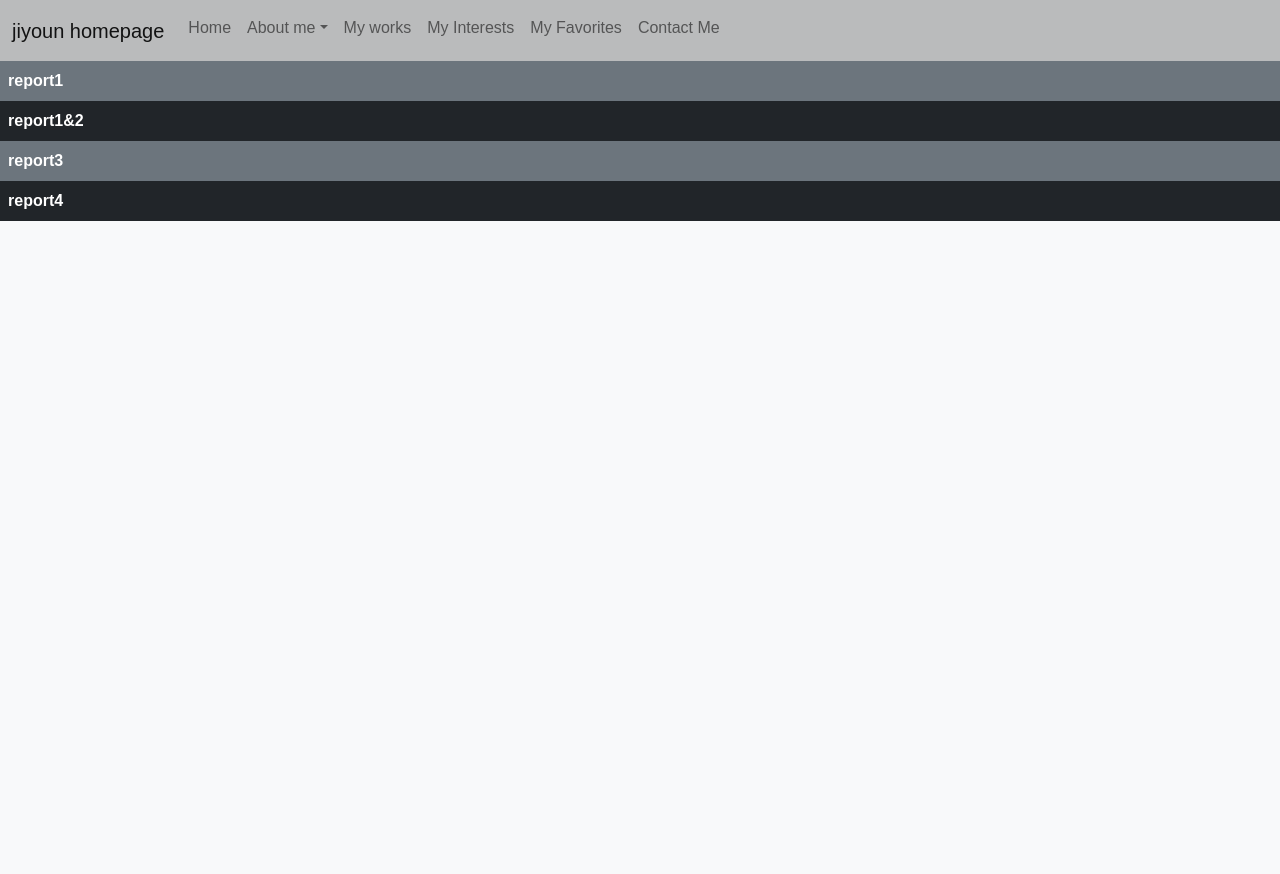
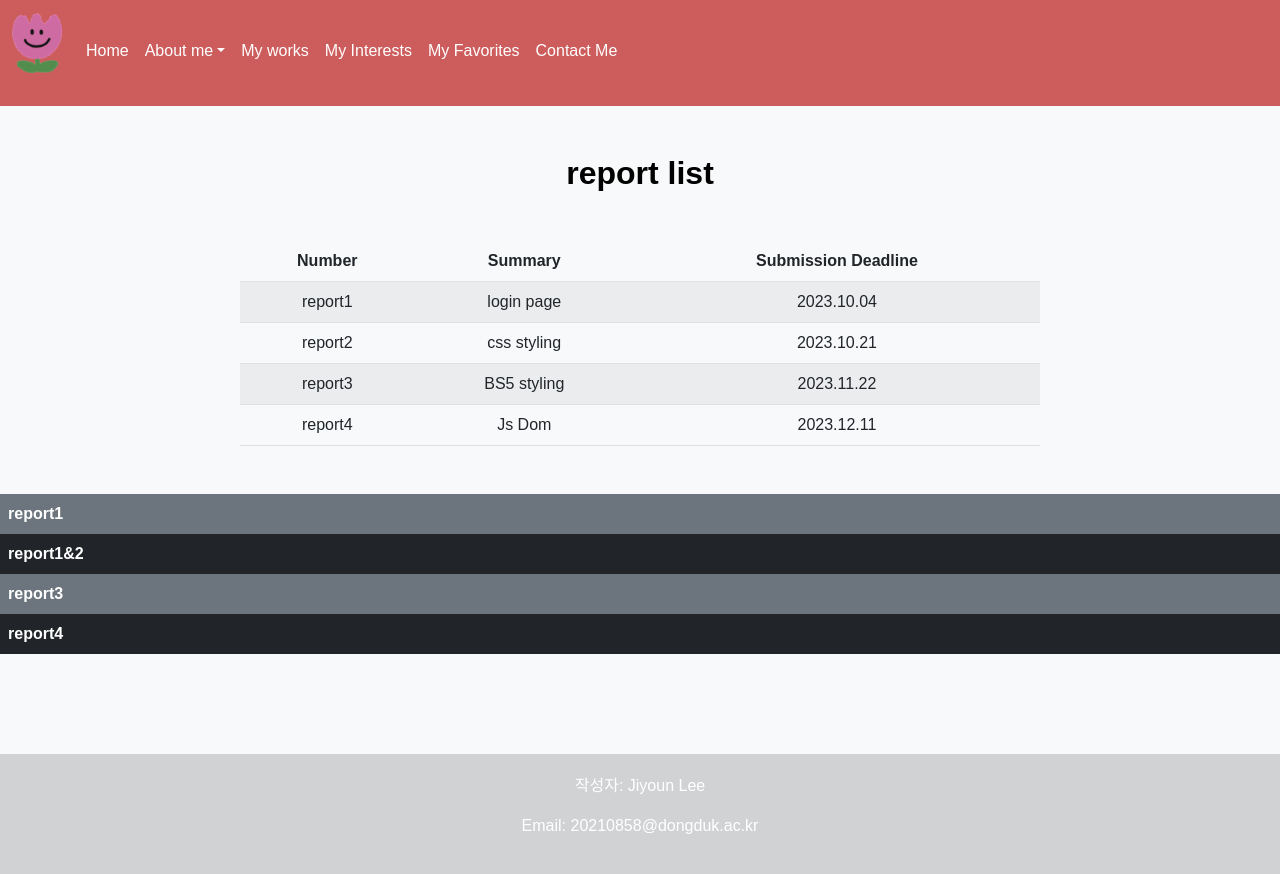
Before and after one commit to jiyunni/home, a plain HTML site: page final_report/report_page.html in a window 1280 px wide. Before the commit the page ends 800 px from the top, so only its background shows below. Drawn offline with nearby package versions, Linux system fonts and the light colour scheme.

Commit message:
final_report

```diff
--- a/final_report/footer.html
+++ b/final_report/footer.html
@@ -3,8 +3,17 @@
 <head>
     <meta charset="UTF-8">
     <title>Title</title>
+    <meta name="viewport" content="width=device-width, initial-scale=1">
+    <link href="https://cdn.jsdelivr.net/npm/bootstrap@5.2.2/dist/css/bootstrap.min.css" rel="stylesheet">
+    <script src="https://cdn.jsdelivr.net/npm/bootstrap@5.2.2/dist/js/bootstrap.bundle.min.js"></script>
+    <link rel="stylesheet" href="mystyle.css">
+
 </head>
 <body>
+    <div class="containerr footer">
+        <p>작성자: Jiyoun Lee</p>
+        <p>Email: 20210858@dongduk.ac.kr</p>
+    </div>
 
 </body>
 </html>
--- /dev/null
+++ b/final_report/footer.js
@@ -0,0 +1,13 @@
+document.addEventListener("DOMContentLoaded", function () {
+    const footerContainer = document.getElementById('footer');
+    const footerPath = footerContainer.getAttribute('data-include-path');
+
+    if (footerPath) {
+        fetch(footerPath)
+            .then(response => response.text())
+            .then(html => {
+                footerContainer.innerHTML = html;
+            })
+            .catch(error => console.error('Error fetching footer:', error));
+    }
+});
--- a/final_report/mystyle.css
+++ b/final_report/mystyle.css
@@ -1,4 +1,5 @@
-/*aboutme*/
+
+/* Apply the font to an element */
 body {
     font-family: 'Noto Sans KR', sans-serif;
 }
@@ -64,6 +65,13 @@ img {
     margin-top: 50px;
 }
 
+.containerr {
+    max-width: 100%;
+    margin-top: 100px;
+
+
+}
+
 h2.section-title {
     font-size: 1.5rem;
     font-weight: bold;
@@ -112,7 +120,7 @@ li {
     max-width: 400px;
     margin: auto;
     padding: 20px;
-    background-color: #ced4da;
+    background-color: #d1d2d4;
     display: flex;
     flex-direction: column;
     align-items: center;
@@ -197,7 +205,8 @@ form .btn:hover {
 }
 
 nav{
-    background-color: #babbbc;
+    background-color: indianred;
+    color:white;
     font-family: 'Noto Sans KR', sans-serif;
 
 }
@@ -207,3 +216,29 @@ nav{
 .navbar-nav .nav-item:hover .nav-link {
     font-weight: bold;
 }
+.navbar-nav .nav-link {
+    color: white;
+}
+
+.popo{
+    max-width: 50px
+}
+
+.tablest{
+    max-width: 800px;
+    margin: auto;
+}
+
+th, td {
+    text-align: center;
+}
+
+.footer {
+    background-color: #d1d2d4;
+    color: white;
+    text-align: center;
+    padding: 20px;
+    width: 100%;
+    box-sizing: border-box;
+    margin-top: 100px;
+}
--- a/final_report/navbar.html
+++ b/final_report/navbar.html
@@ -12,7 +12,7 @@
 
 <nav class="navbar navbar-expand-sm navbar-secondary">
     <div class="container-fluid">
-        <a class="navbar-brand" href="Home.html">jiyoun homepage</a>
+        <a class="navbar-brand" href="Home.html"><img src="popo.png" class="popo"></a>
         <button class="navbar-toggler" type="button" data-bs-toggle="collapse" data-bs-target="#navbarNav">
             <span class="navbar-toggler-icon"></span>
         </button>
--- a/final_report/report_page.html
+++ b/final_report/report_page.html
@@ -7,21 +7,64 @@
     <link href="https://cdn.jsdelivr.net/npm/bootstrap@5.2.2/dist/css/bootstrap.min.css" rel="stylesheet">
     <script src="https://cdn.jsdelivr.net/npm/bootstrap@5.2.2/dist/js/bootstrap.bundle.min.js"></script>
     <link rel="stylesheet" href="mystyle.css">
-
 </head>
 <body>
 
-<div>
+<header>
     <div id="navbar.html" data-include-path="navbar.html"></div>
     <script src="nav.js"></script>
+</header>
 
-</div>
+<section class="tablest">
+    <h3 class="section-title text-center m-5">report list</h3>
 
+    <table class="table table-striped mb-5">
+        <thead>
+            <tr>
+                <th>Number</th>
+                <th>Summary</th>
+                <th>Submission Deadline</th>
+            </tr>
+        </thead>
+        <tbody>
+            <tr>
+                <td>report1</td>
+                <td>login page</td>
+                <td>2023.10.04</td>
+            </tr>
+            <tr>
+                <td>report2</td>
+                <td>css styling</td>
+                <td>2023.10.21</td>
+            </tr>
+            <tr>
+                <td>report3</td>
+                <td>BS5 styling</td>
+                <td>2023.11.22</td>
+            </tr>
+            <tr>
+                <td>report4</td>
+                <td>Js Dom</td>
+                <td>2023.12.11</td>
+            </tr>
+        </tbody>
+    </table>
+
+</section>
+
+<section>
 <div class="d-flex flex-column mb-3">
     <div class="p-2 bg-secondary"><a class="report-link" href="re1.html">report1</a></div>
     <div class="p-2 bg-dark"><a class="report-link" href="re2.html">report1&2</a></div>
     <div class="p-2 bg-secondary"><a class="report-link" href="re3.html">report3</a></div>
     <div class="p-2 bg-dark"><a class="report-link" href="re4.html">report4</a></div>
 </div>
+    </section>
+
+<footer>
+    <div data-include-path="footer.html"></div>
+    <script src="footer.js"></script>
+</footer>
+
 </body>
 </html>
```
Also changed, not shown: final_report/Home.html (+6 -0 lines), final_report/My_favorite.html (+4 -0 lines), final_report/aboutme.html (+5 -6 lines), final_report/contact me.html (+5 -0 lines), final_report/popo.png (added).
